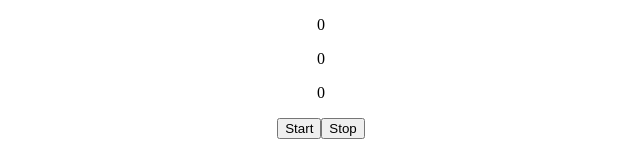
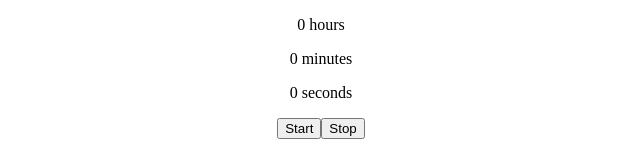
Before and after one commit to Samson300/time-master-react, a React (Create React App) app: page / in a window 1280 px wide. Shown: the top 160 px of the page, without its empty margins (319-959 px from the left). Built offline with nearby package versions, Linux system fonts and the light colour scheme.

Commit message:
adds text next to hours minutes and seconds

```diff
--- a/src/components/Stopwatch.js
+++ b/src/components/Stopwatch.js
@@ -3,9 +3,9 @@ import React from "react";
 export default function Stopwatch(props) {
     return(
         <div>
-            <p>{ props.hours }</p>
-            <p>{ props.minutes }</p>
-            <p>{ props.seconds }</p>
+            <p>{ props.hours + " hours"}</p>
+            <p>{ props.minutes + " minutes"}</p>
+            <p>{ props.seconds + " seconds"}</p>
         </div>
     )
 }
```
